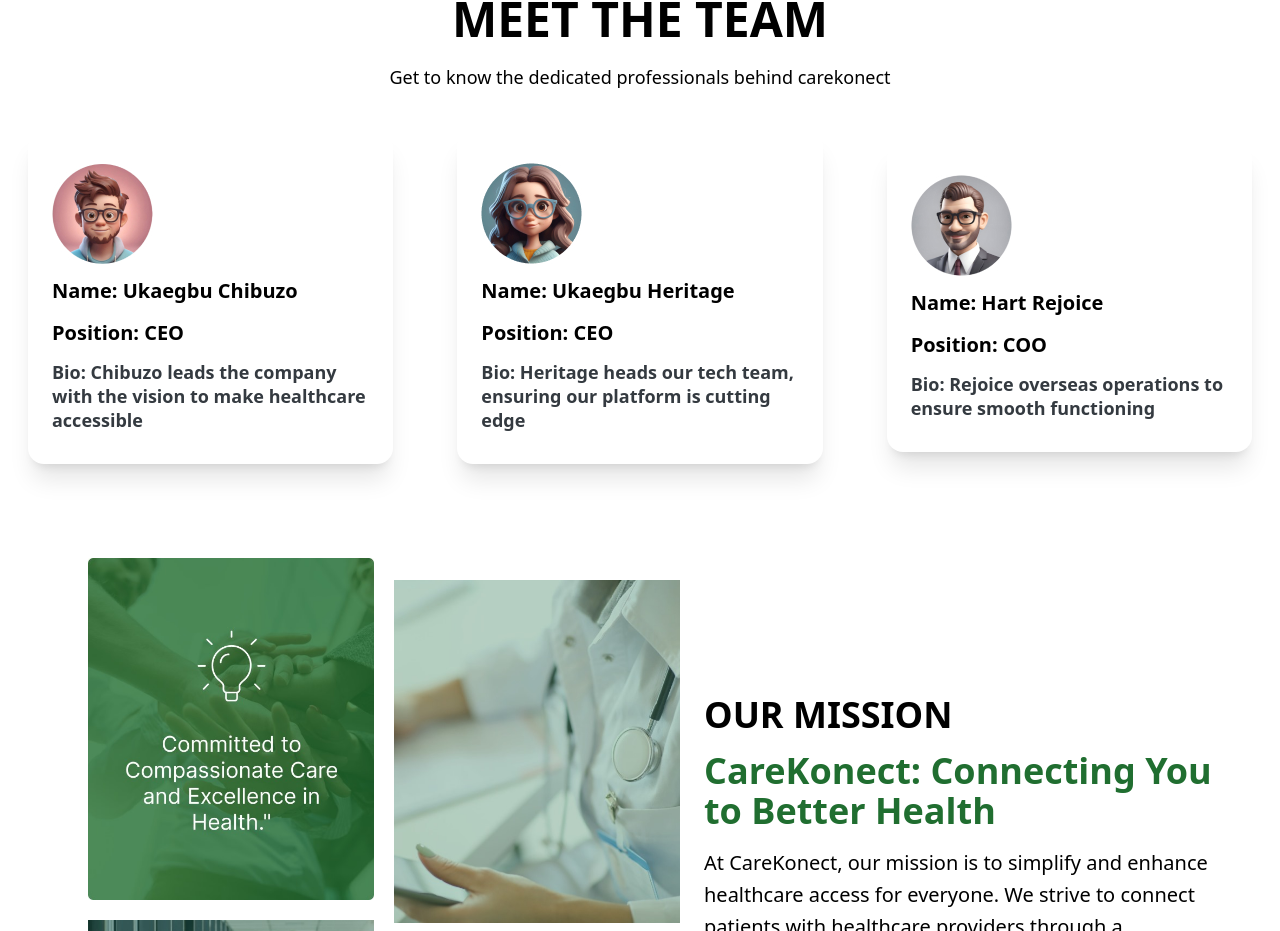
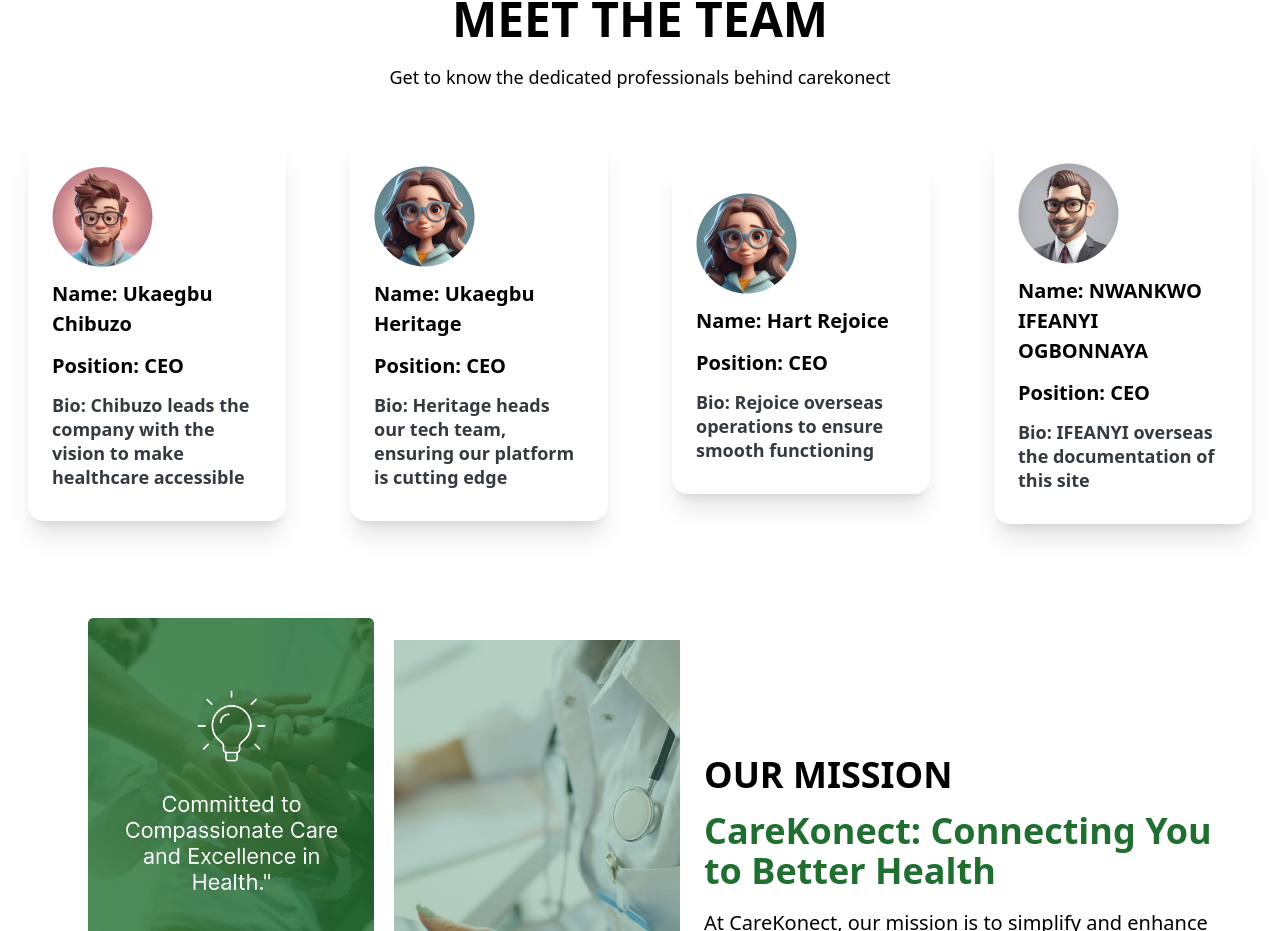
Before and after one commit to Chibuzo21/GROUP-5-final-project, a React (Vite) app in the folder FRONTEND/my-project/: page /About in a window 1280 px wide. Shown: the part 2080-3011 px from the top of the page. Built offline with nearby package versions, Linux system fonts and the light colour scheme.

Commit message:
changes on our team

```diff
--- a/FRONTEND/my-project/src/Landing/OurTeam.jsx
+++ b/FRONTEND/my-project/src/Landing/OurTeam.jsx
@@ -3,6 +3,8 @@
 import Fboy from "/fboy.jpg";
 import Fgirl from "/fgirl.jpg";
 import Fman from "../assets/fman.jpg";
+
+
 
 function OurTeam() {
   return (
@@ -37,8 +39,14 @@
         />
         <Props
           name="Name: Hart Rejoice"
-          position="Position: COO"
+          position="Position: CEO"
           bio="Bio: Rejoice overseas operations to ensure smooth functioning"
+          profile={Fgirl}
+        />
+        <Props
+          name="Name: NWANKWO IFEANYI OGBONNAYA"
+          position="Position: CEO"
+          bio="Bio: IFEANYI overseas the documentation of this site"
           profile={Fman}
         />
       </section>
```
